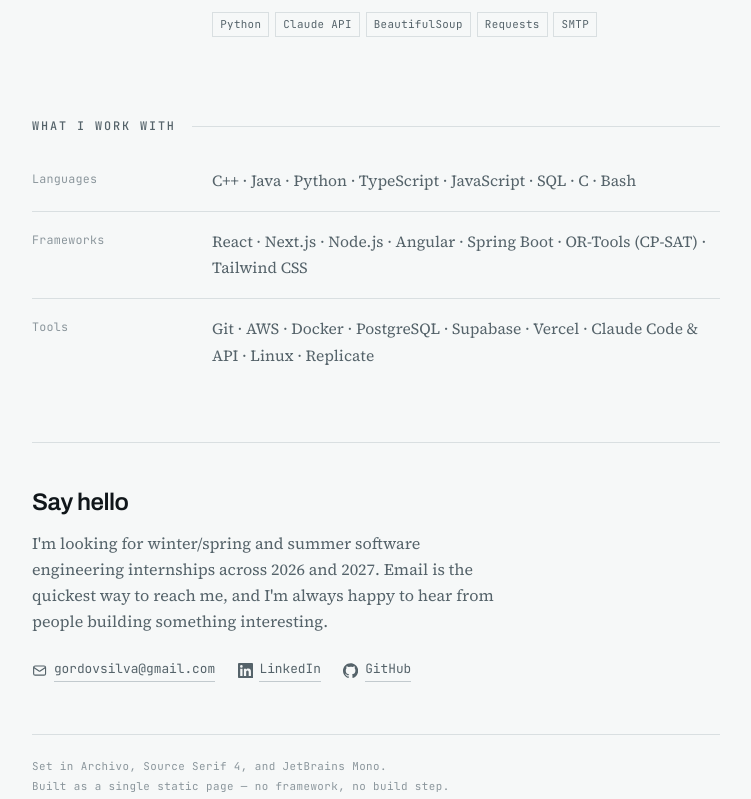
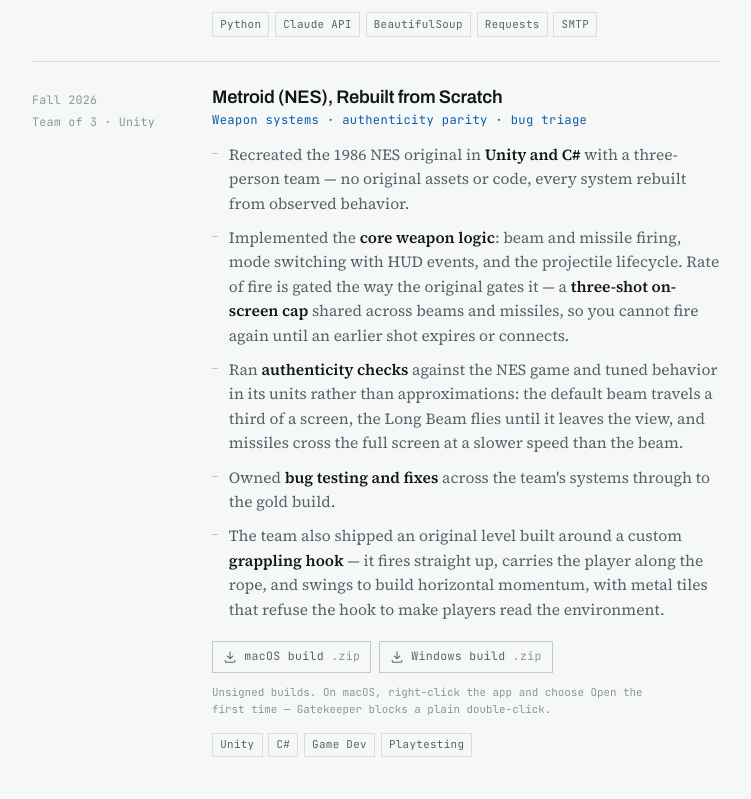
Before and after one commit to gordovsilva/portfolio, a plain HTML site: page index.html in a window 1280 px wide. Shown: the part 3021-3820 px from the top of the page, without its empty margins (264-1015 px from the left). Drawn offline with Linux system fonts and the light colour scheme.

Commit message:
Added metroid project

```diff
--- a/index.html
+++ b/index.html
@@ -16,6 +16,11 @@
   </symbol>
   <symbol id="i-github" viewBox="0 0 24 24">
     <path fill="currentColor" d="M12 .297c-6.63 0-12 5.373-12 12 0 5.303 3.438 9.8 8.205 11.385.6.113.82-.258.82-.577 0-.285-.01-1.04-.015-2.04-3.338.724-4.042-1.61-4.042-1.61C4.422 18.07 3.633 17.7 3.633 17.7c-1.087-.744.084-.729.084-.729 1.205.084 1.838 1.236 1.838 1.236 1.07 1.835 2.809 1.305 3.495.998.108-.776.417-1.305.76-1.605-2.665-.3-5.466-1.332-5.466-5.93 0-1.31.465-2.38 1.235-3.22-.135-.303-.54-1.523.105-3.176 0 0 1.005-.322 3.3 1.23a11.5 11.5 0 0 1 3-.405c1.02.006 2.04.138 3 .405 2.28-1.552 3.285-1.23 3.285-1.23.645 1.653.24 2.873.12 3.176.765.84 1.23 1.91 1.23 3.22 0 4.61-2.805 5.625-5.475 5.92.42.36.81 1.096.81 2.22 0 1.606-.015 2.896-.015 3.286 0 .315.21.69.825.57C20.565 22.092 24 17.592 24 12.297c0-6.627-5.373-12-12-12"></path>
+  </symbol>
+  <symbol id="i-download" viewBox="0 0 24 24" fill="none" stroke="currentColor" stroke-width="1.8" stroke-linecap="round" stroke-linejoin="round">
+    <path d="M12 3.2v11.3"></path>
+    <path d="m7.4 10.3 4.6 4.6 4.6-4.6"></path>
+    <path d="M3.8 17.4v1.6a1.8 1.8 0 0 0 1.8 1.8h12.8a1.8 1.8 0 0 0 1.8-1.8v-1.6"></path>
   </symbol>
   <symbol id="i-globe" viewBox="0 0 24 24" fill="none" stroke="currentColor" stroke-width="1.8" stroke-linecap="round" stroke-linejoin="round">
     <circle cx="12" cy="12" r="9.2"></circle>
@@ -233,6 +238,46 @@
         </div>
       </div>
     </article>
+
+    <article class="entry">
+      <div class="entry-rail">
+        Fall 2026
+        <span class="place">Team of 3 &middot; Unity</span>
+      </div>
+      <div>
+        <h3 class="entry-title">Metroid (NES), Rebuilt from Scratch</h3>
+        <p class="entry-role">Weapon systems &middot; authenticity parity &middot; bug triage</p>
+        <ul>
+          <li>Recreated the 1986 NES original in <strong>Unity and C#</strong> with a three-person team &mdash; no original assets or code, every system rebuilt from observed behavior.</li>
+          <li>Implemented the <strong>core weapon logic</strong>: beam and missile firing, mode switching with HUD events, and the projectile lifecycle. Rate of fire is gated the way the original gates it &mdash; a <strong>three-shot on-screen cap</strong> shared across beams and missiles, so you cannot fire again until an earlier shot expires or connects.</li>
+          <li>Ran <strong>authenticity checks</strong> against the NES game and tuned behavior in its units rather than approximations: the default beam travels a third of a screen, the Long Beam flies until it leaves the view, and missiles cross the full screen at a slower speed than the beam.</li>
+          <li>Owned <strong>bug testing and fixes</strong> across the team's systems through to the gold build.</li>
+          <li>The team also shipped an original level built around a custom <strong>grappling hook</strong> &mdash; it fires straight up, carries the player along the rope, and swings to build horizontal momentum, with metal tiles that refuse the hook to make players read the environment.</li>
+        </ul>
+
+        <div class="downloads">
+          <a class="dl" href="https://github.com/gordovsilva/portfolio/releases/download/metroid-p1/metroid-p1-mac.zip">
+            <svg class="ic" aria-hidden="true"><use href="#i-download"></use></svg>
+            macOS build <span class="dl-meta">.zip</span>
+          </a>
+          <a class="dl" href="https://github.com/gordovsilva/portfolio/releases/download/metroid-p1/metroid-p1-windows.zip">
+            <svg class="ic" aria-hidden="true"><use href="#i-download"></use></svg>
+            Windows build <span class="dl-meta">.zip</span>
+          </a>
+        </div>
+        <p class="dl-note">
+          Unsigned builds. On macOS, right-click the app and choose Open the first time &mdash;
+          Gatekeeper blocks a plain double-click.
+        </p>
+
+        <div class="tags">
+          <span class="tag">Unity</span>
+          <span class="tag">C#</span>
+          <span class="tag">Game Dev</span>
+          <span class="tag">Playtesting</span>
+        </div>
+      </div>
+    </article>
   </section>
 
   <section class="section" id="background">
--- a/styles.css
+++ b/styles.css
@@ -553,3 +553,40 @@
 @media (prefers-reduced-motion: reduce) {
   * { transition-duration: .01ms !important; animation-duration: .01ms !important; }
 }
+
+/* ---------- download buttons ---------- */
+.downloads {
+  display: flex;
+  flex-wrap: wrap;
+  gap: .5rem;
+  margin-top: 1.15rem;
+}
+.dl {
+  display: inline-flex;
+  align-items: center;
+  gap: .45rem;
+  font-family: var(--font-mono);
+  font-size: .72rem;
+  letter-spacing: .03em;
+  color: var(--muted);
+  text-decoration: none;
+  border: 1px solid var(--rule-strong);
+  padding: .36rem .62rem;
+  transition: color .18s ease, border-color .18s ease, background .18s ease;
+}
+.dl:hover {
+  color: var(--accent);
+  border-color: var(--accent-edge);
+  background: var(--accent-wash);
+}
+.dl .ic { width: .88rem; height: .88rem; flex-shrink: 0; }
+.dl .dl-meta { color: var(--faint); }
+
+.dl-note {
+  font-family: var(--font-mono);
+  font-size: .68rem;
+  line-height: 1.55;
+  color: var(--faint);
+  margin: .7rem 0 0;
+  max-width: 28rem;
+}
```
